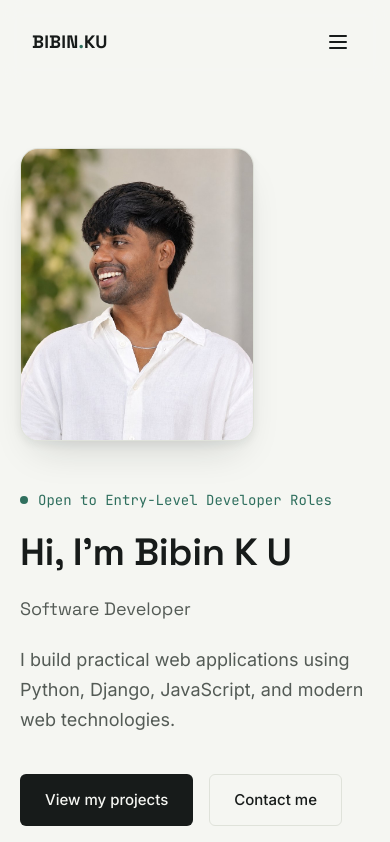
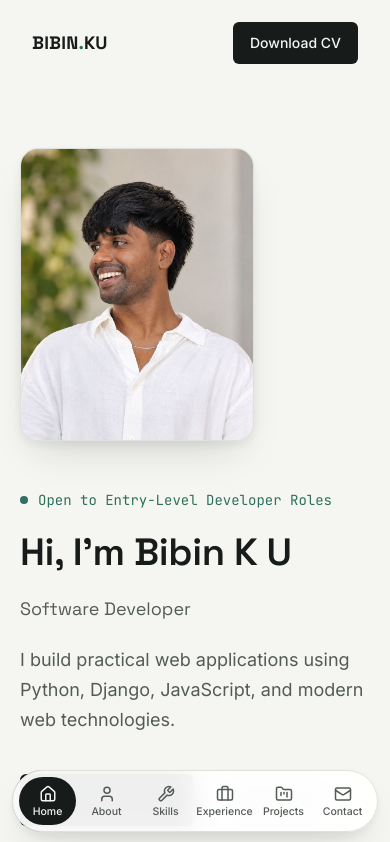
Before and after one commit to Bibinku/Portfolio2, a React (Vite) app: page / in a window 390 px wide. Shown: the top 842 px of the page. Built offline with nearby package versions, Linux system fonts and the light colour scheme.

Commit message:
first commit

```diff
--- a/index.html
+++ b/index.html
@@ -18,6 +18,7 @@
     <link
       href="https://fonts.googleapis.com/css2?family=Space+Grotesk:wght@400;500;600;700&family=Inter:wght@400;500;600;700&family=JetBrains+Mono:wght@400;500&display=swap"
       rel="stylesheet"
+
     />
   </head>
   <body>
--- a/src/App.jsx
+++ b/src/App.jsx
@@ -1,4 +1,5 @@
 import Navbar from './components/Navbar'
+import MobileBottomNav from './components/MobileBottomNav'
 import Hero from './components/Hero'
 import About from './components/About'
 import Skills from './components/Skills'
@@ -12,6 +13,8 @@ export default function App() {
   return (
     <>
       <Navbar />
+      {/* Sibling of <Navbar>, not a child: the header's backdrop-filter would trap position:fixed. */}
+      <MobileBottomNav />
       <main>
         <Hero />
         <About />
--- /dev/null
+++ b/src/components/DownloadCvButton.jsx
@@ -0,0 +1,22 @@
+import { personalInfo } from '../data/portfolioData'
+
+// Always clickable. Place your CV at public/assets/Bibin_KU_CV.pdf
+// (served from /assets/Bibin_KU_CV.pdf). If the file is missing, the browser
+// opens the new tab with a 404 instead of the button being disabled.
+export default function DownloadCvButton({ className = '', onClick }) {
+  const { cvUrl, cvFileName } = personalInfo
+
+  return (
+    <a
+      href={cvUrl}
+      download={cvFileName}
+      target="_blank"
+      rel="noopener noreferrer"
+      className={`btn btn-primary ${className}`.trim()}
+      aria-label="Download CV as PDF"
+      onClick={onClick}
+    >
+      Download CV
+    </a>
+  )
+}
--- /dev/null
+++ b/src/components/MobileBottomNav.jsx
@@ -0,0 +1,133 @@
+import { useEffect, useRef, useState } from 'react'
+import { Home, User, Wrench, Briefcase, FolderKanban, Mail } from 'lucide-react'
+import { navLinks } from '../data/portfolioData'
+
+const MOBILE_QUERY = '(max-width: 768px)'
+const SCROLL_IDLE_MS = 200 // show again after scrolling has stopped this long
+
+const iconByHref = {
+  '#home': Home,
+  '#about': User,
+  '#skills': Wrench,
+  '#experience': Briefcase,
+  '#projects': FolderKanban,
+  '#contact': Mail,
+}
+
+/** Hide while the page is scrolling, show again once it has been idle for SCROLL_IDLE_MS. */
+function useHideWhileScrolling(navRef) {
+  const [hidden, setHidden] = useState(false)
+  const hiddenRef = useRef(false)
+  const timerRef = useRef(null)
+
+  useEffect(() => {
+    const mq = window.matchMedia(MOBILE_QUERY)
+
+    const update = (value) => {
+      if (hiddenRef.current !== value) {
+        hiddenRef.current = value
+        setHidden(value) // only re-render when the value actually flips
+      }
+    }
+
+    const onScroll = () => {
+      if (!mq.matches) return
+      // Keyboard users focused inside the nav must not lose it mid-scroll.
+      const nav = navRef.current
+      if (nav && nav.contains(document.activeElement) && document.activeElement.matches(':focus-visible')) return
+
+      update(true)
+      window.clearTimeout(timerRef.current)
+      timerRef.current = window.setTimeout(() => update(false), SCROLL_IDLE_MS)
+    }
+
+    const onBreakpointChange = () => {
+      if (!mq.matches) {
+        window.clearTimeout(timerRef.current)
+        update(false)
+      }
+    }
+
+    window.addEventListener('scroll', onScroll, { passive: true })
+    mq.addEventListener('change', onBreakpointChange)
+    return () => {
+      window.removeEventListener('scroll', onScroll)
+      mq.removeEventListener('change', onBreakpointChange)
+      window.clearTimeout(timerRef.current)
+    }
+  }, [navRef])
+
+  const show = () => {
+    window.clearTimeout(timerRef.current)
+    hiddenRef.current = false
+    setHidden(false)
+  }
+
+  return [hidden, show]
+}
+
+/** Tracks which section sits around the middle of the viewport. */
+function useActiveSection(ids) {
+  const [active, setActive] = useState(ids[0])
+
+  useEffect(() => {
+    if (!('IntersectionObserver' in window)) return undefined
+    const elements = ids.map((id) => document.getElementById(id)).filter(Boolean)
+    if (!elements.length) return undefined
+
+    // Thin band just above the viewport middle: the section crossing it is "current".
+    const observer = new IntersectionObserver(
+      (entries) => {
+        entries.forEach((entry) => {
+          if (entry.isIntersecting) setActive(entry.target.id)
+        })
+      },
+      { rootMargin: '-40% 0px -55% 0px', threshold: 0 },
+    )
+    elements.forEach((el) => observer.observe(el))
+    return () => observer.disconnect()
+    // eslint-disable-next-line react-hooks/exhaustive-deps
+  }, [])
+
+  return active
+}
+
+const sectionIds = navLinks.map((link) => link.href.slice(1))
+
+export default function MobileBottomNav() {
+  const navRef = useRef(null)
+  const [hidden, show] = useHideWhileScrolling(navRef)
+  const active = useActiveSection(sectionIds)
+
+  return (
+    <nav
+      ref={navRef}
+      className={`bottom-nav ${hidden ? 'is-hidden' : ''}`}
+      aria-label="Section navigation"
+      // Tabbing into the bar with a keyboard always reveals it.
+      onFocus={(event) => {
+        if (event.target.matches(':focus-visible')) show()
+      }}
+    >
+      <ul className="bottom-nav-list">
+        {navLinks.map((link) => {
+          const id = link.href.slice(1)
+          const Icon = iconByHref[link.href]
+          const isActive = active === id
+          return (
+            <li key={link.href}>
+              <a
+                href={link.href}
+                className={`bottom-nav-link ${isActive ? 'is-active' : ''}`}
+                aria-current={isActive ? 'location' : undefined}
+              >
+                {Icon && <Icon size={18} aria-hidden="true" />}
+                <span>{link.label}</span>
+              </a>
+            </li>
+          )
+        })}
+      </ul>
+    </nav>
+  )
+}
--- a/src/components/Navbar.jsx
+++ b/src/components/Navbar.jsx
@@ -1,6 +1,7 @@
 import { useEffect, useState } from 'react'
 import { Menu, X } from 'lucide-react'
 import { navLinks } from '../data/portfolioData'
+import DownloadCvButton from './DownloadCvButton'
 
 export default function Navbar() {
   const [scrolled, setScrolled] = useState(false)
@@ -31,9 +32,7 @@ export default function Navbar() {
         </ul>
 
         <div className="nav-cta">
-          <a href="#contact" className="btn btn-primary btn-sm">
-            Let's talk
-          </a>
+          <DownloadCvButton className="btn-sm" />
           <button
             type="button"
             className="nav-toggle"
@@ -53,9 +52,7 @@ export default function Navbar() {
             {link.label}
           </a>
         ))}
-        <a href="#contact" className="btn btn-primary" onClick={handleLinkClick}>
-          Let's talk
-        </a>
+        <DownloadCvButton onClick={handleLinkClick} />
       </div>
     </header>
   )
--- a/src/data/portfolioData.js
+++ b/src/data/portfolioData.js
@@ -15,6 +15,9 @@ export const personalInfo = {
   phone: '+91 8078164113',
   linkedin: 'https://www.linkedin.com/in/bibin-k-u-2859852b4',
   github: 'https://github.com/Bibinku',
+  // Drop your CV at public/assets/Bibin_KU_CV.pdf (served from /assets/Bibin_KU_CV.pdf).
+  cvUrl: '/assets/Bibin_KU_CV.pdf',
+  cvFileName: 'Bibin_KU_CV.pdf',
   tagline: 'I build practical web applications using Python, Django, JavaScript, and modern web technologies.',
   summary:
     'Software Developer Intern with hands-on experience in Python, Django, HTML, CSS, JavaScript, and MySQL. Looking to build real-world applications, contribute to a development team, and grow as a Full Stack Developer.',
--- a/src/index.css
+++ b/src/index.css
@@ -1158,3 +1158,98 @@ footer.site-footer {
     margin-bottom: 36px;
   }
 }
+
+/* ==========================================================================
+   Mobile bottom navbar
+   ========================================================================== */
+
+/* Hidden everywhere except phones. */
+.bottom-nav {
+  display: none;
+}
+
+@media (max-width: 768px) {
+  /* Bottom pill replaces the hamburger; the top bar keeps logo + Download CV. */
+  .nav-toggle,
+  .mobile-menu,
+  .mobile-menu.is-open {
+    display: none;
+  }
+
+  .nav-cta .btn-primary {
+    display: inline-flex;
+  }
+
+  .bottom-nav {
+    display: block;
+    position: fixed;
+    left: max(12px, env(safe-area-inset-left, 0px));
+    right: max(12px, env(safe-area-inset-right, 0px));
+    bottom: calc(12px + env(safe-area-inset-bottom, 0px));
+    max-width: 480px;
+    margin: 0 auto;
+    z-index: 110;
+    padding: 6px;
+    background: rgba(255, 255, 255, 0.92);
+    -webkit-backdrop-filter: blur(12px);
+    backdrop-filter: blur(12px);
+    border: 1px solid var(--line);
+    border-radius: 999px;
+    box-shadow: var(--shadow-lift);
+    opacity: 1;
+    transform: translateY(0);
+    transition: opacity 0.25s ease, transform 0.25s ease;
+  }
+
+  .bottom-nav.is-hidden {
+    opacity: 0;
+    transform: translateY(calc(100% + 24px + env(safe-area-inset-bottom, 0px)));
+    pointer-events: none;
+  }
+
+  .bottom-nav-list {
+    display: flex;
+    gap: 2px;
+    margin: 0;
+    padding: 0;
+    list-style: none;
+  }
+
+  .bottom-nav-list li {
+    flex: 1 1 0;
+    min-width: 0;
+  }
+
+  .bottom-nav-link {
+    display: flex;
+    flex-direction: column;
+    align-items: center;
+    justify-content: center;
+    gap: 3px;
+    min-width: 44px;
+    min-height: 48px; /* tap target >= 44px */
+    padding: 6px 2px;
+    border-radius: 999px;
+    font-size: 10.5px;
+    font-weight: 500;
+    line-height: 1.1;
+    color: var(--ink-soft);
+    -webkit-tap-highlight-color: transparent;
+    transition: background-color 0.2s ease, color 0.2s ease;
+  }
+
+  .bottom-nav-link.is-active {
+    background: var(--ink);
+    color: var(--bg);
+  }
+
+  .bottom-nav-link:focus-visible {
+    outline: 2px solid var(--accent);
+    outline-offset: 2px;
+  }
+
+  /* Keep the last content clear of the floating bar. */
+  footer.site-footer {
+    padding-bottom: calc(40px + 96px + env(safe-area-inset-bottom, 0px));
+  }
+}
```
Also changed, not shown: 1 other file (tests, documents, lock files or other folders).
